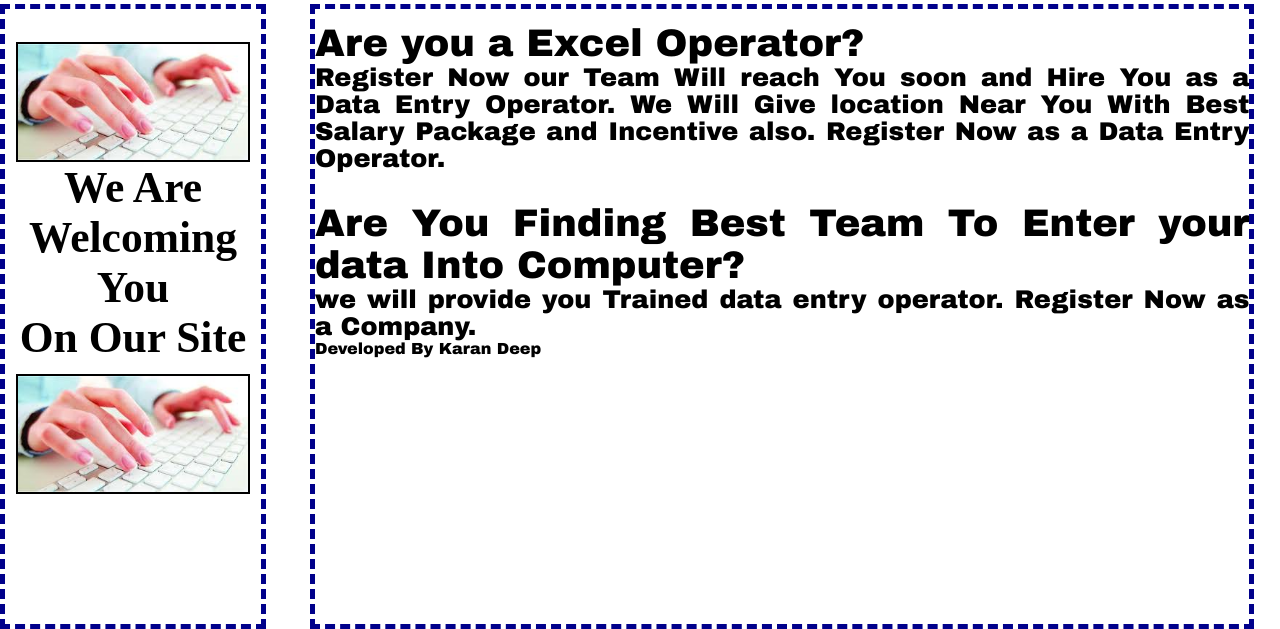
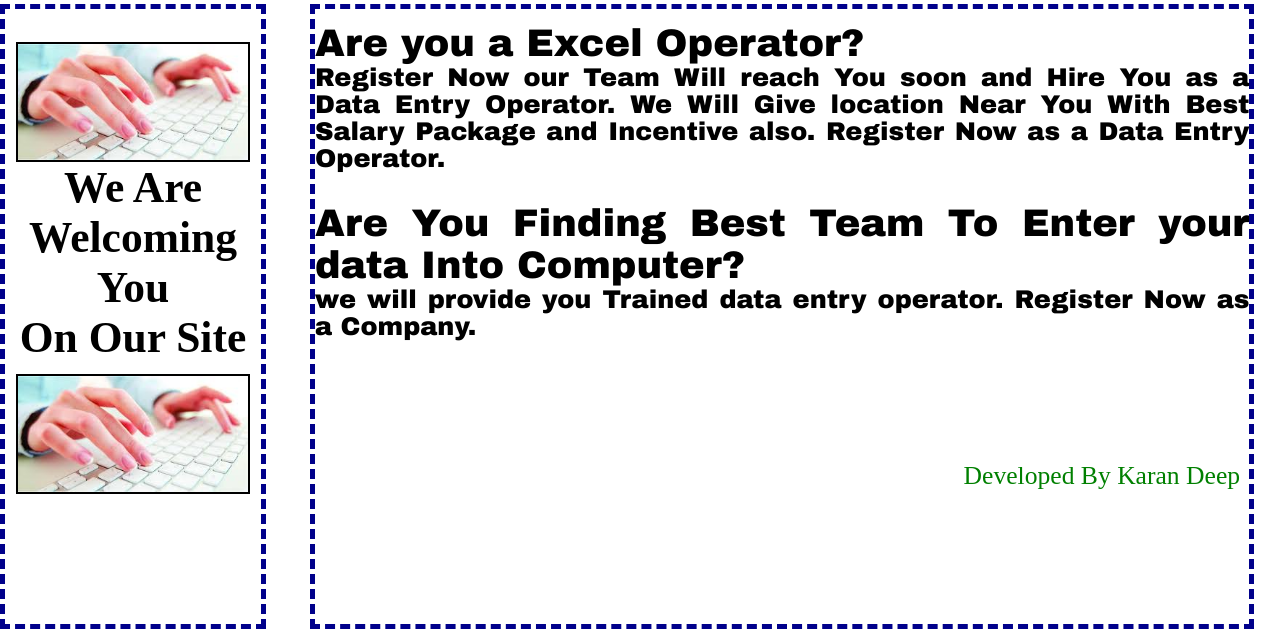
Before and after one commit to kd116558/dataentrywork, a plain HTML site: page index.html in a window 1280 px wide. Shown: the part 216-845 px from the top of the page. Drawn offline with Linux system fonts and the light colour scheme.

Commit message:
Update style.css

```diff
--- a/style.css
+++ b/style.css
@@ -108,6 +108,16 @@ body{
 .main h3{
     font-size: 2vw;
 }
+.developer{
+    font-family:Matura MT Script Capitals;
+    font-size: 2vw;
+    float: right;
+    margin-bottom: 0%;
+    margin-right:1% ;
+    margin-top: 13%;
+    color: green;
+}
+
 
 /*aboutpagecss*/
 h2{
```
